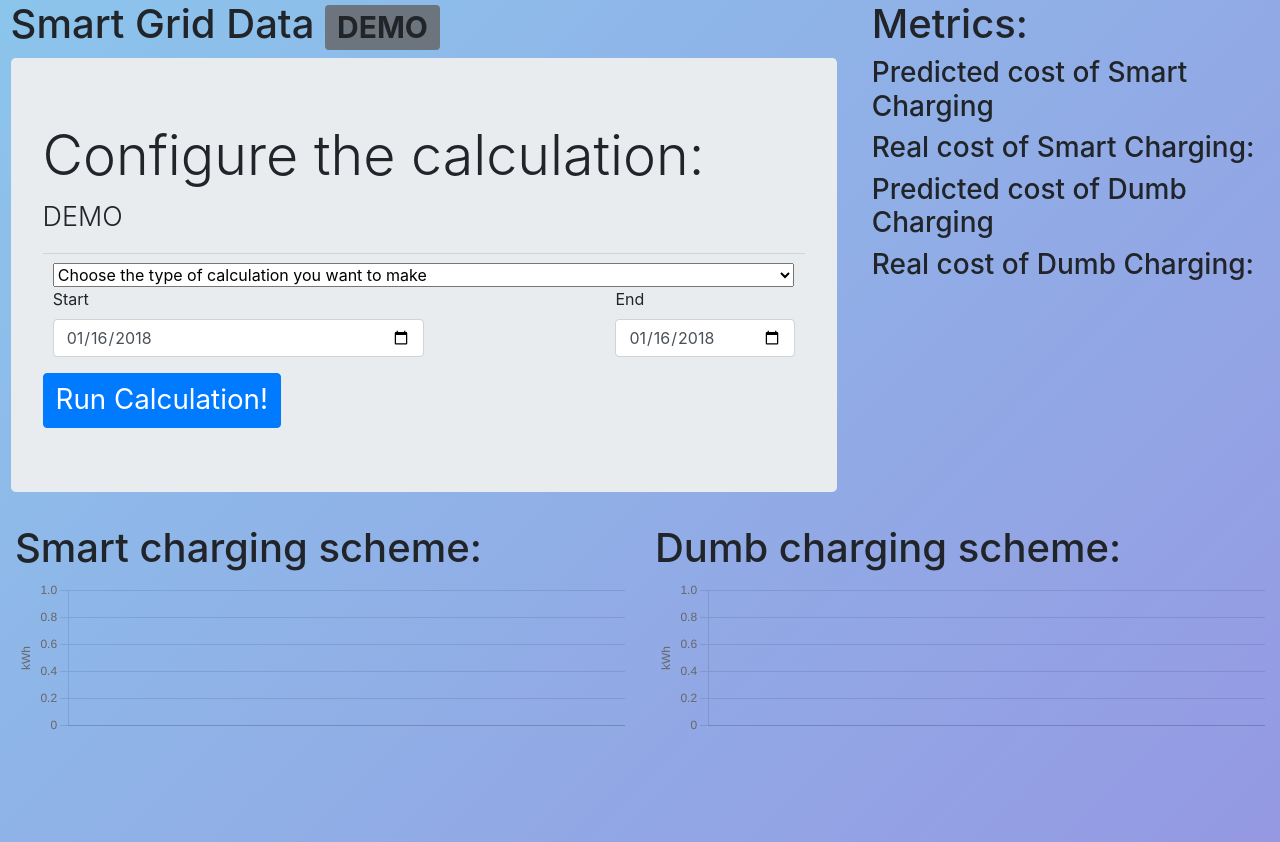
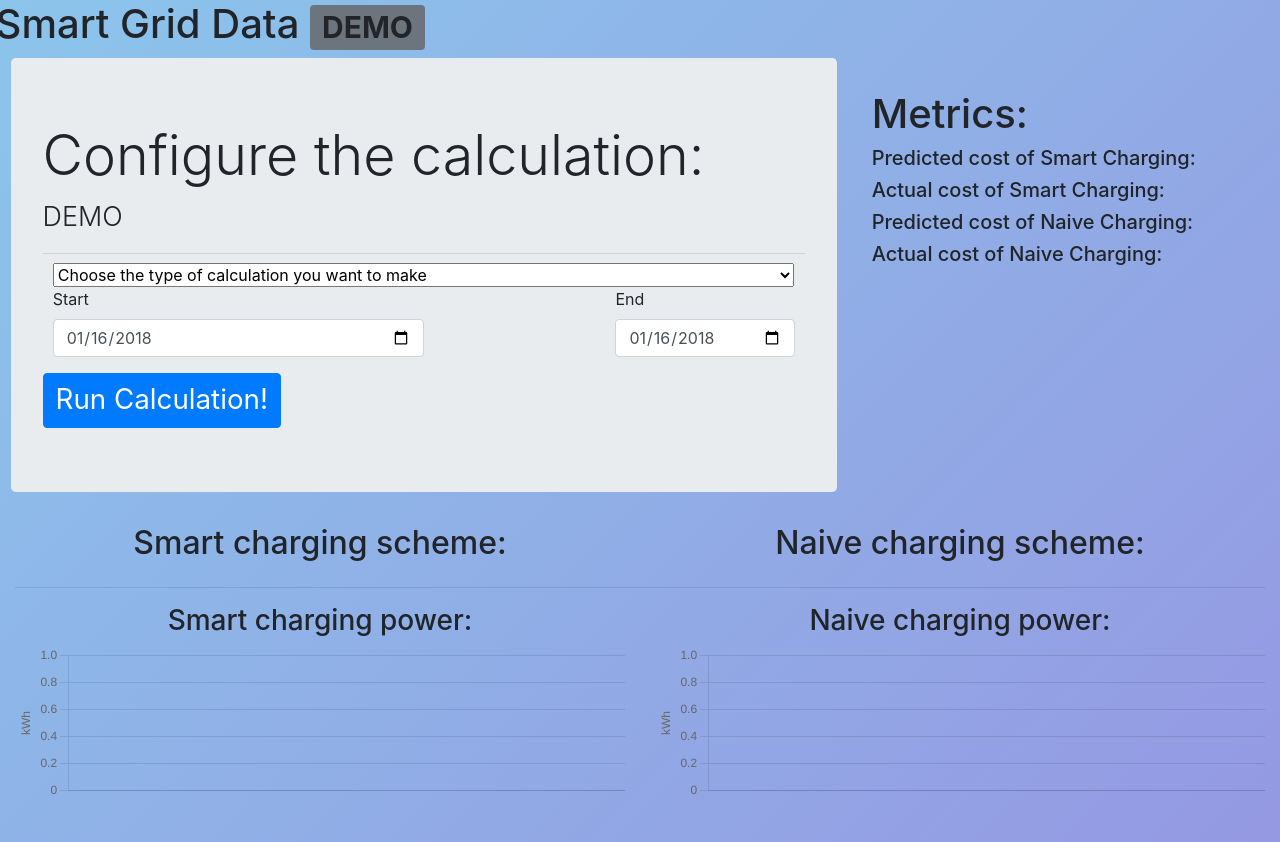
Before and after one commit to Mappy-P/Smart-Grid-Data-UI-2, a Flask app: template website/templates/charge.html in a window 1280 px wide. Shown: the part 56-898 px from the top of the page. Run offline with Flask 3, Linux system fonts and the light colour scheme; the template is opened without the code that fills it, so the values that code supplies are empty; some libraries are stand-ins or nearby versions.

Commit message:
layout demo

```diff
--- a/website/assets/optimisation/optimisation.py
+++ b/website/assets/optimisation/optimisation.py
@@ -60,7 +60,7 @@ class ChargingPlanner:
                 i += 1
         self.predicted_solar_revenue = 0.
         for time in range(self.N):
-            if (self.energy_price[time] >= 0 and self.energy_to_sell[time] > 0.): # VRAAG JORIS
+            if (self.energy_price[time] >= 0 and self.energy_to_sell[time] > 0.):
                 self.predicted_solar_revenue += self.energy_to_sell[time]*min(self.injection_price, self.energy_price[time])
         self.get_scheme()
 
--- a/website/templates/charge.html
+++ b/website/templates/charge.html
@@ -19,8 +19,8 @@
   <div class="col" style="padding-left: 2vw;">
       <form method="POST" id="calcData">
       <div id='firstRow' class="row justify-content-center" style="display: block;">
+        <h1>Smart Grid Data <span class="badge bg-secondary">DEMO</span></h1>
         <div class="col">
-        <h1>Smart Grid Data <span class="badge bg-secondary">DEMO</span></h1>
           <div class="jumbotron" style="width: 92.083vmin;">
             <h1 class="display-4" style="font-size: 6.19vmin; padding-top: 0px;">Configure the calculation:</h1>
                 <p class="lead" style="font-size: 3vmin;">DEMO</p>
@@ -72,7 +72,7 @@
               <div class="col" style="height: 11vmin; padding: 1vmin;">
                 <h2 style="font-size: 3vmin; padding-bottom: 0px; height: 5vmin; padding-bottom: 1vmin;">Type of Car:</h2>
                 <p class = 'uitleg1'style="font-size: 2vmin; padding-top:0px; padding-bottom: 0px; height: 2.5vmin;">Hybrid: 15 kwh</p>
-                <p class="uitleg2" style="font-size: 2vmin; padding-top:0px; padding-bottom: 0px; height: 2.5vmin">Electrical: 75 kwh</p>
+                <p class="uitleg2" style="font-size: 2vmin; padding-top:0px; padding-bottom: 0px; height: 2.5vmin">Electric: 75 kwh</p>
               </div>
               <div class="col" style="padding: 1vmin;">
                 <h2 style="font-size: 3vmin;">Battery Percentage at arrival</h2>
@@ -102,17 +102,19 @@
       </form>
     </div>
 
-  <div class="generalStatistics col" style="padding-left: 1.5vw">
+  <div class="generalStatistics col justify-content-center" style="padding-left: 1.5vw; padding-top: 7.0vw">
+      <div>
         <h1>Metrics:</h1>
         <div>
-      <h3>Predicted cost of Smart Charging</h3>
+          <h5>Predicted cost of Smart Charging:</h5>
           {{predicted_smart_cost}}
-      <h3>Real cost of Smart Charging:</h3>
+          <h5>Actual cost of Smart Charging:</h5>
           {{real_smart_cost}}
-      <h3>Predicted cost of Dumb Charging</h3>
+          <h5>Predicted cost of Naive Charging:</h5>
           {{predicted_dumb_cost}}
-      <h3>Real cost of Dumb Charging:</h3>
+          <h5>Actual cost of Naive Charging:</h5>
           {{real_dumb_cost}}
+        </div>
       </div>
   </div>
 </div>
@@ -120,32 +122,40 @@
 
 <div class="container-fluid">
   <div class="row justify-content-center">
-    <div class="col">
-        <h1>Smart charging scheme:</h1>
+    <div class="col-6 text-center">
+      <h2>Smart charging scheme:</h2>
+    </div>
+    <div class="col-6 text-center">
+      <h2>Naive charging scheme:</h2>
+    </div>
+  </div>
   {% for ys in smart %}
-          <div class="row">
-            <div class="col">
+  <hr>
+  <div class="row justify-content-center">
+    <div class="col-6">
       <canvas id="myChartS{{loop.index}}"></canvas>
     </div>
-          </div>
-        {% endfor %}
-    </div>
-    <div class="col">
-      <h1>Dumb charging scheme:</h1>
-        {% for ys in dumb %}
-          <div class='row'>
-            <div class="col">
+    <div class="col-6">
       <canvas id="myChartD{{loop.index}}"></canvas>
     </div>
   </div>
   {% endfor %}
+  <hr>
+
+  <div class="row justify-content-center">
+    <div class="col-6 text-center">
+      <h3>Smart charging power:</h3>
+    </div>
+    <div class="col-6 text-center">
+      <h3>Naive charging power:</h3>
     </div>
   </div>
+
   <div class="row justify-content-center">
-    <div class="col">
+    <div class="col-6">
       <canvas id="powersmart"></canvas>
     </div>
-    <div class="col">
+    <div class="col-6">
       <canvas id="powerdumb"></canvas>
     </div>
   </div>
@@ -204,7 +214,7 @@
   const dataD{{loop.index}} = {
       labels: labels,
       datasets: [{
-          label: 'Charge Dumb',
+          label: 'Charge Naive',
           backgroundColor: 'rgb(51, 51, 255)',
           borderColor: 'rgb(51, 51, 255)',
           data: {{ ys | tojson}},
@@ -287,7 +297,7 @@
   const dataPD = {
       labels: labels,
       datasets: [{
-          label: 'Power use of Dumb Charging',
+          label: 'Power use of Naive Charging',
           backgroundColor: 'rgb(51, 51, 255)',
           borderColor: 'rgb(51, 51, 255)',
           data: {{ power_dumb | tojson}},
--- a/website/templates/demo.html
+++ b/website/templates/demo.html
@@ -75,7 +75,7 @@
           <div class="col" style="height: 11vmin; padding: 1vmin;">
             <h2 style="font-size: 3vmin; padding-bottom: 0px; height: 5vmin; padding-bottom: 1vmin;">Type of Car:</h2>
             <p class = 'uitleg1'style="font-size: 2vmin; padding-top:0px; padding-bottom: 0px; height: 2.5vmin;">Hybrid: 15 kwh</p>
-            <p class="uitleg2" style="font-size: 2vmin; padding-top:0px; padding-bottom: 0px; height: 2.5vmin">Electrical: 75 kwh</p>
+            <p class="uitleg2" style="font-size: 2vmin; padding-top:0px; padding-bottom: 0px; height: 2.5vmin">Electric: 75 kwh</p>
           </div>
           <div class="col" style="padding: 1vmin;">
             <h2 style="font-size: 3vmin;">Battery Percentage at arrival</h2>
```
Also changed, not shown: website/views.py (+7 -1 lines). Lines whose indentation alone changed are shown as unchanged.
